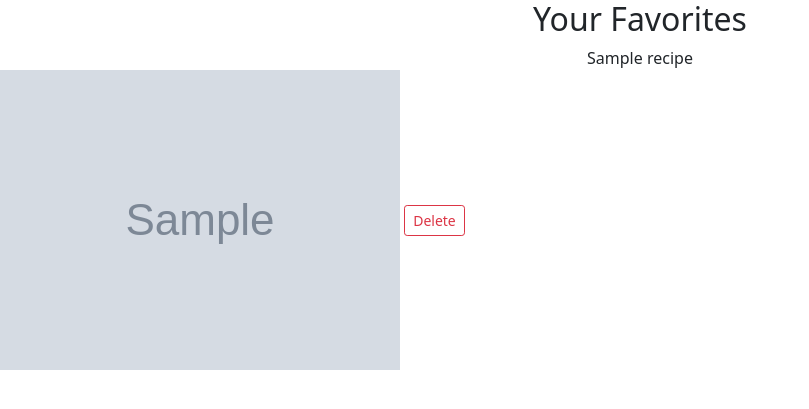
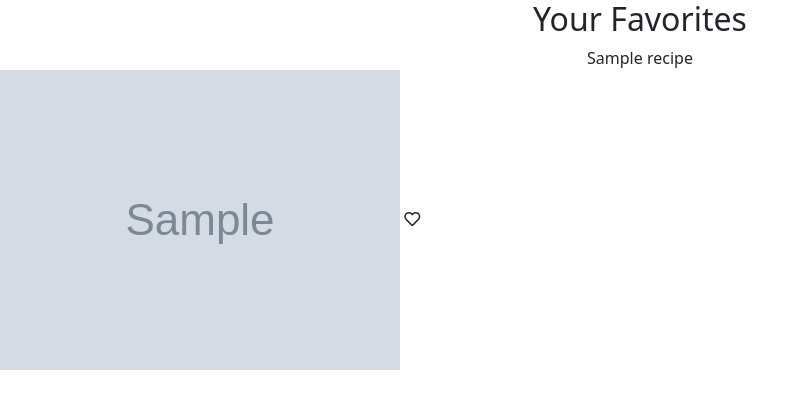
Before and after one commit to agnesmcc/capstone_project_one, a Flask app: template templates/favorites/favorites.html in a window 1280 px wide. Shown: the top 409 px of the page, without its empty margins (0-809 px from the left). Run offline with Flask 2, Linux system fonts and the light colour scheme; the template is opened without the code that fills it: values that come from a table or form of the project are taken from there, others are empty; tables that the repository leaves empty hold one stand-in row (values such as "Sample post"); grey boxes marked "Sample" are stand-in pictures; some libraries are stand-ins or nearby versions.

Commit message:
add favorite selector icons

```diff
--- a/templates/favorites/favorites.html
+++ b/templates/favorites/favorites.html
@@ -13,7 +13,7 @@
         <span>{{ recipe.title }}</span>
       </div>
       <img src="{{ recipe.image_url }}" data-recipeId="{{ recipe.id }}" alt="{{ recipe.title }}" class="img-fluid"> <!-- Make the image responsive -->
-      <a href="/lists/delete_recipe/{{list.id}}/{{recipe.id}}" class="btn btn-outline-danger btn-sm">Delete</a>
+      <i class="far fa-heart favorite-selector" data-recipeId="{{ recipe.id }}"></i>
     </div>
 
   {% endfor %}
--- a/templates/home.html
+++ b/templates/home.html
@@ -13,6 +13,7 @@
         <span>{{ recipe.title }}</span>
       </div>
       <img src="{{ recipe.image_url }}" data-recipeId="{{ recipe.id }}" alt="{{ recipe.title }}" class="img-fluid"> <!-- Make the image responsive -->
+      <i class="far fa-heart favorite-selector" data-recipeId="{{ recipe.id }}"></i>
     </div>
   {% endfor %}
   </div>
--- a/templates/lists/list.html
+++ b/templates/lists/list.html
@@ -12,6 +12,7 @@
       </div>
       <img src="{{ recipe.image_url }}" data-recipeId="{{ recipe.id }}" alt="{{ recipe.title }}" class="img-fluid"> <!-- Make the image responsive -->
       <a href="/lists/delete_recipe/{{list.id}}/{{recipe.id}}" class="btn btn-outline-danger btn-sm">Delete</a>
+      <i class="far fa-heart favorite-selector" data-recipeId="{{ recipe.id }}"></i>
     </div>
 
   {% endfor %}
```
